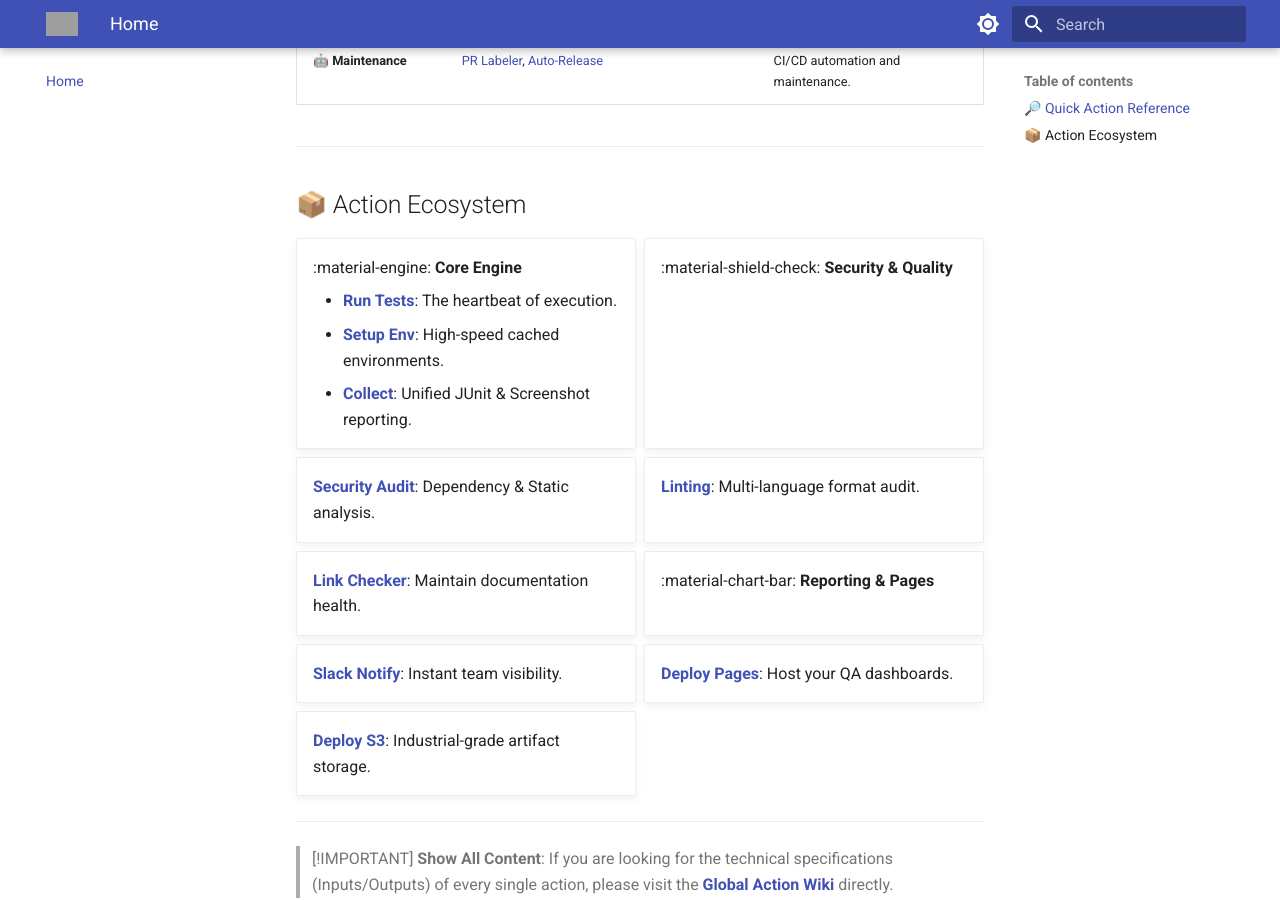
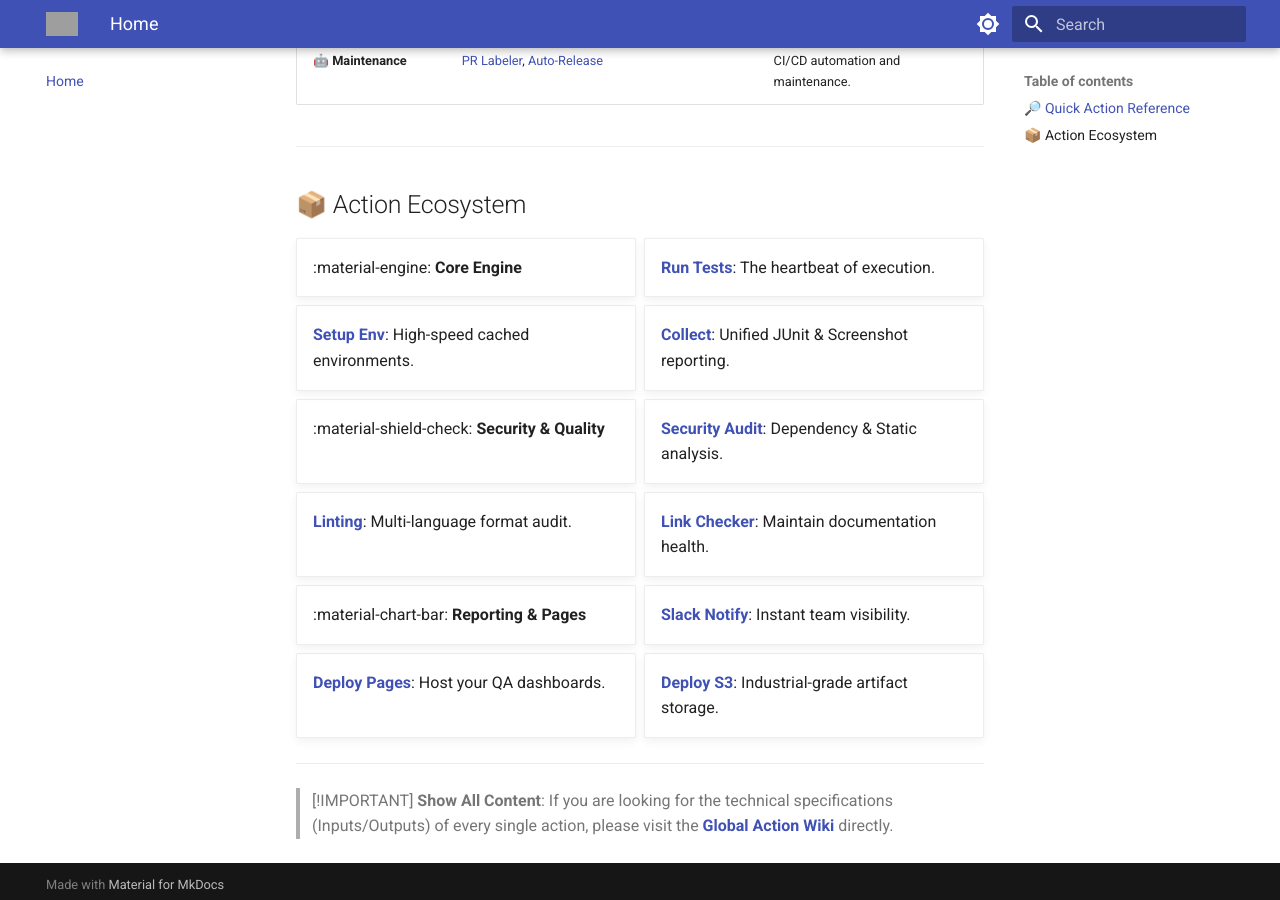
Before and after one commit to carlos-camara/qa-hub-actions, an MkDocs documentation site: the page built from docs/index.md, in a window 1280 px wide and 900 px high, scrolled down 796 px. Built offline with MkDocs 1.6.1 and Material for MkDocs 9.7.7, drawn with Linux system fonts in a browser that asks for light colours; grey boxes are pictures that could not be loaded.

```diff
--- a/docs/index.md
+++ b/docs/index.md
@@ -29,11 +29,11 @@ Can't find what you're looking for? Use the search bar above or check this categ
 
 <div class="grid cards" markdown>
 
--   :material-engine: __Core Engine__
+- :material-engine: **Core Engine**
 
-    *   **[Run Tests](actions/run-tests.md)**: The heartbeat of execution.
-    *   **[Setup Env](actions/setup-environment.md)**: High-speed cached environments.
-    *   **[Collect](actions/collect-and-publish.md)**: Unified JUnit & Screenshot reporting.
+  * **[Run Tests](actions/run-tests.md)**: The heartbeat of execution.
+  * **[Setup Env](actions/setup-environment.md)**: High-speed cached environments.
+  * **[Collect](actions/collect-and-publish.md)**: Unified JUnit & Screenshot reporting.
 
 - :material-shield-check: **Security & Quality**
 
```
